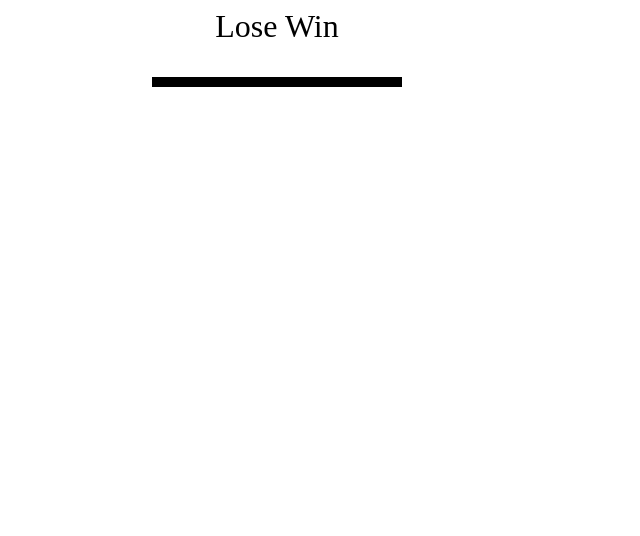
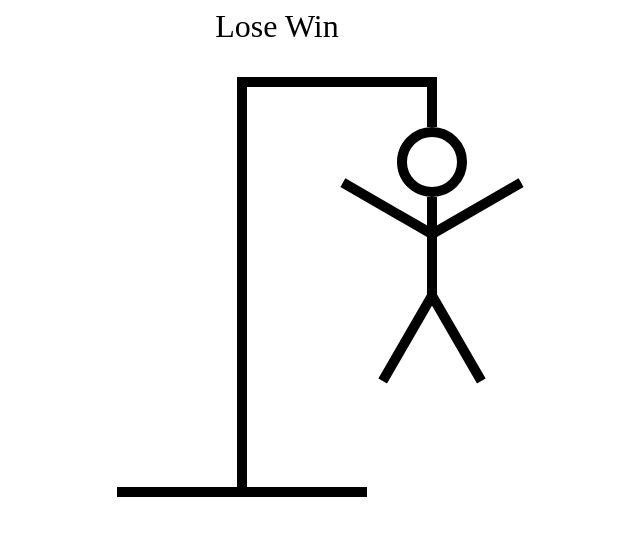
Before and after one commit to eggs-benny/hangman-react-ts, a React (Vite) app: page / in a window 1280 px wide. Shown: the top 536 px of the page, without its empty margins (363-1003 px from the left). Built offline with nearby package versions, Linux system fonts and the light colour scheme.

Commit message:
Hangman drawing built

```diff
--- a/src/HangmanDrawing.tsx
+++ b/src/HangmanDrawing.tsx
@@ -1,5 +1,116 @@
+const HEAD = (
+  <div style={{
+    width: "50px",
+    height: "50px",
+    borderRadius: "100%",
+    border: "10px solid black",
+    position: "absolute",
+    top: "50px",
+    right: "-30px" // down 50 (length of rope), across 30 (half width + half line)
+  }} />
+)
+
+const BODY = (
+  <div
+    style={{
+      width: "10px",
+      height: "100px",
+      background: "black",
+      position: "absolute",
+      top: "120px",
+      right: 0
+  }} />
+)
+
+const RIGHT_ARM = (
+  <div
+    style={{
+      width: "100px",
+      height: "10px",
+      background: "black",
+      position: "absolute",
+      top: "150px",
+      right: "-100px",
+      rotate: "-30deg",
+      transformOrigin: "left bottom"
+  }} />
+)
+
+const LEFT_ARM = (
+  <div
+    style={{
+      width: "100px",
+      height: "10px",
+      background: "black",
+      position: "absolute",
+      top: "150px",
+      right: "10px",
+      rotate: "30deg",
+      transformOrigin: "right bottom"
+  }} />
+)
+
+const RIGHT_LEG = (
+  <div
+    style={{
+      width: "100px",
+      height: "10px",
+      background: "black",
+      position: "absolute",
+      top: "210px",
+      right: "-90px",
+      rotate: "60deg",
+      transformOrigin: "left bottom"
+  }} />
+)
+
+const LEFT_LEG = (
+  <div
+    style={{
+      width: "100px",
+      height: "10px",
+      background: "black",
+      position: "absolute",
+      top: "210px",
+      right: 0,
+      rotate: "-60deg",
+      transformOrigin: "right bottom"
+  }} />
+)
+
 export function HangmanDrawing() {
-  return <div style={{ position: "relative"}}>
-    <div style={{ height: "10px", width: "250px", background: "black"}}/>
+  return (
+    <div style={{ position: 'relative' }}>
+      {HEAD}
+      {BODY}
+      {RIGHT_ARM}
+      {LEFT_ARM}
+      {RIGHT_LEG}
+      {LEFT_LEG}
+      <div style={{
+        height: '50px',
+        width: '10px',
+        background: 'black',
+        position: "absolute",
+        top: 0,
+        right: 0 // pushes it to the absolute furthest top right of the frame
+         }} />
+      <div style={{
+        height: '10px',
+        width: '200px',
+        background: 'black',
+        marginLeft: "120px"  // (half 250 - half 10)
+         }} />
+      <div style={{
+        height: '400px',
+        width: '10px',
+        background: 'black',
+        marginLeft: "120px"  // (half 250 - half 10)
+         }} />
+        <div style={{
+        height: '10px',
+        width: '250px',
+        background: 'black' }} />
     </div>
+  );
 }
```
Also changed, not shown: src/HangmanWord.tsx (line endings or trailing spaces).
